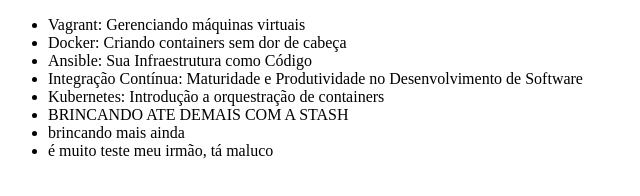
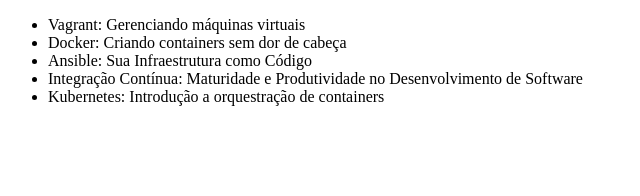
Before and after one commit to gabriel-palhares/alura-git, a plain HTML site: page index.html in a window 1280 px wide. Shown: the whole page, without its empty margins (0-640 px from the left). Drawn offline with Linux system fonts and the light colour scheme.

Commit message:
apagando os testes

```diff
--- a/index.html
+++ b/index.html
@@ -11,9 +11,6 @@
         <li>Ansible: Sua Infraestrutura como Código</li>
         <li>Integração Contínua: Maturidade e Produtividade no Desenvolvimento de Software</li>
         <li>Kubernetes: Introdução a orquestração de containers</li>
-        <li>BRINCANDO ATE DEMAIS COM A STASH</li>
-        <li>brincando mais ainda</li>
-        <li>é muito teste meu irmão, tá maluco</li>
     </ul>
 </body>
 </html>
```
